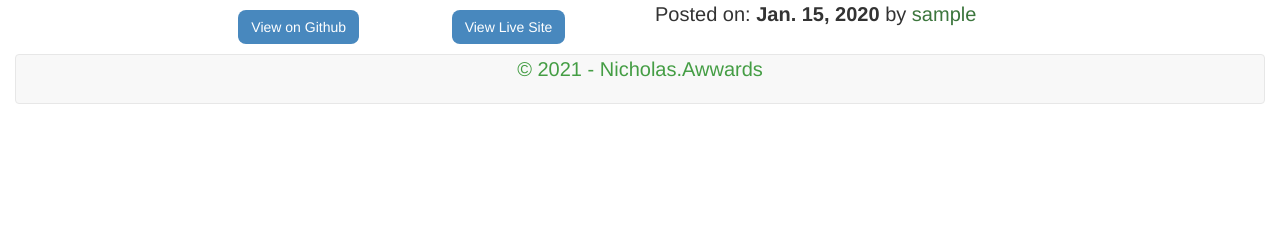
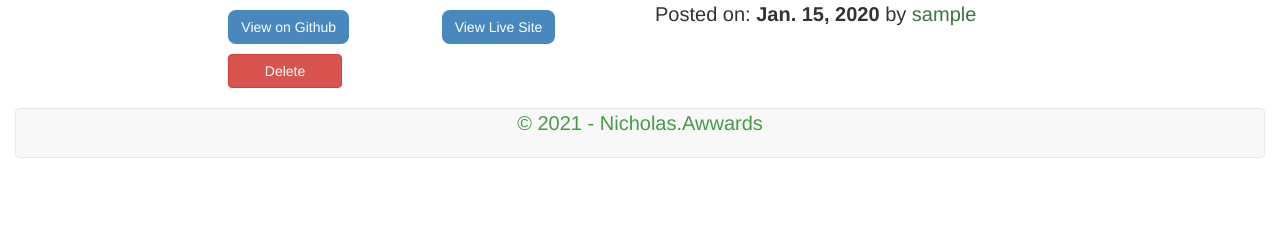
Before and after one commit to ngetichnicholas/Django-Awwards, a Django app: page /project/1 in a window 1280 px wide. Shown: the part 471-711 px from the top of the page. Run offline with Django 3.2, Linux system fonts and the light colour scheme; a user stored in the database is signed in; tables that the repository leaves empty hold one stand-in row (values such as "Sample post"); some libraries are stand-ins or nearby versions.

Commit message:
Update styles

```diff
--- a/awwards_app/static/css/index.css
+++ b/awwards_app/static/css/index.css
@@ -15,6 +15,9 @@ img {
   align-items: center;
   text-align: center;
 }
+.btn-success,.btn-danger {
+  width: 3cm !important;
+}
 .banner {
   background-image: url('https://res.cloudinary.com/dbos9xidr/image/upload/v1626728218/img_awards_banner_jcnk8r.jpg');
   height: 60vh;
@@ -27,7 +30,7 @@ img {
 }
 
 .link {
-  margin: 1rem !important;
+  margin: 1rem 0 1rem 0 !important;
 }
 .live-link {
   background-color: #4888BE;
@@ -88,6 +91,7 @@ h2,h1 {
 }
 .footer {
   color: #449D44 !important;
+  margin-top: 2rem !important;
 }
 .footer a {
   color: #449D44 !important;
--- a/awwards_app/templates/project_details.html
+++ b/awwards_app/templates/project_details.html
@@ -57,10 +57,8 @@
       </form>
       {% endif %}
       {% endif %}
-      {% if user.is_authenticated %}
       {% if project.user.username == current_user.username %}
       <a href="{% url 'delete' project.id %}" class="btn btn-danger">Delete</a>
-      {% endif %}
       {% endif %}
 
     </div>
--- a/awwards_app/views.py
+++ b/awwards_app/views.py
@@ -64,6 +64,7 @@ def profile(request):
   return render(request,'profile/profile.html',{'user_projects':user_projects,'projects':projects,'all_users':all_users,"current_user":current_user})
 
 def detail(request,project_id):
+  current_user = request.user
   all_ratings = Rate.objects.filter(project_id=project_id).all()
   project = Project.objects.get(pk = project_id)
   ratings = Rate.objects.filter(user=request.user,project=project_id).first()
@@ -100,7 +101,7 @@ def detail(request,project_id):
       return HttpResponseRedirect(request.path_info)
   else:
       form = RatingsForm()
-  return render(request, 'project_details.html', {'all_ratings':all_ratings,'project':project,'rating_form': form,'rating_status': rating_status})
+  return render(request, 'project_details.html', {'current_user':current_user,'all_ratings':all_ratings,'project':project,'rating_form': form,'rating_status': rating_status})
 
 @login_required
 def update_profile(request):
```
